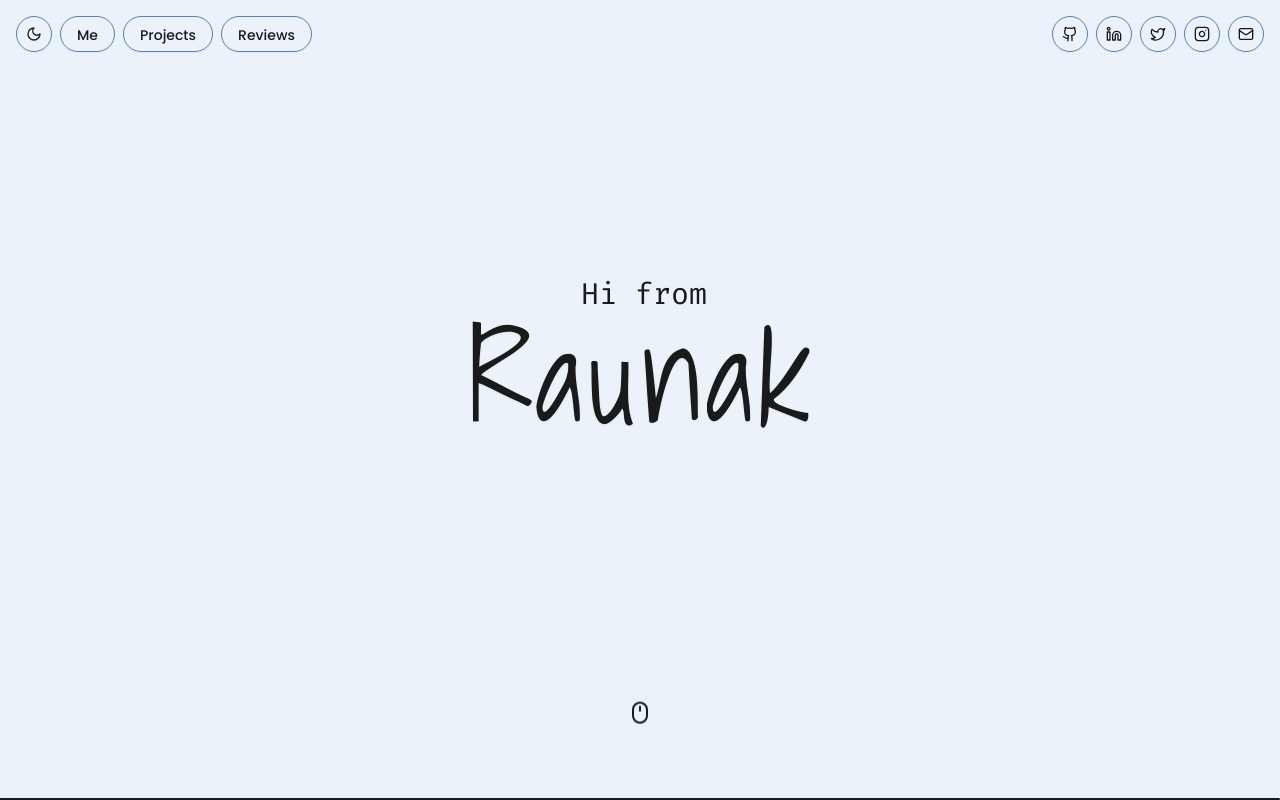
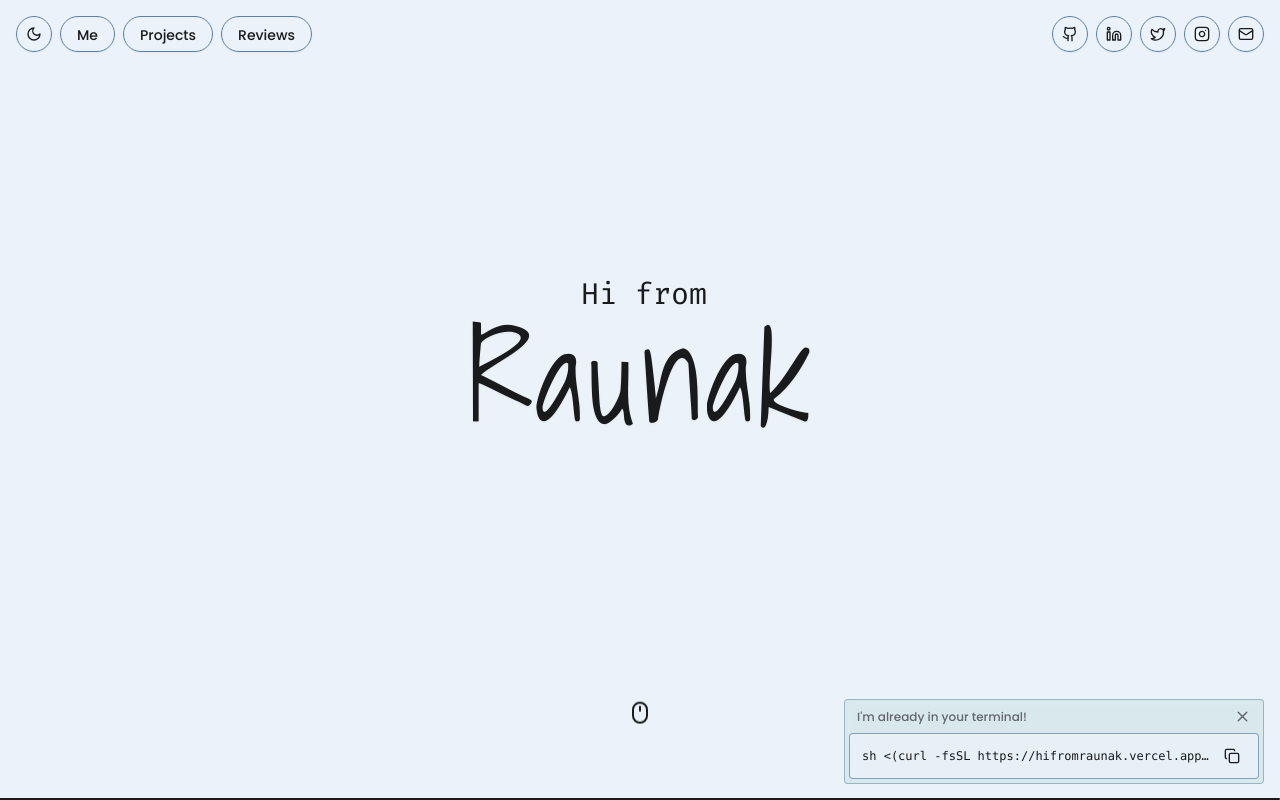
Before and after one commit to RaunakDiesFromCode/portfolio, a Next.js app: page / in a window 1280 px wide. Shown: the top 800 px of the page. Built offline with nearby package versions, Linux system fonts and the light colour scheme; no server answers; the database is empty.

Commit message:
fix: update animation easing and clip-path for theme transition; correct id attributes in components

```diff
--- a/src/app/globals.css
+++ b/src/app/globals.css
@@ -20,16 +20,16 @@ html {
 }
 
 ::view-transition-new(root) {
-  animation: theme-rise 900ms ease-in-out forwards;
+  animation: theme-rise 900ms ease-out forwards;
 }
 
 @keyframes theme-rise {
   from {
-    clip-path: circle(0% at 50% 100%);
+    clip-path: circle(0% at 50% 0%);
   }
 
   to {
-    clip-path: circle(150% at 50% 100%);
+    clip-path: circle(150% at 50% 0%);
   }
 }
 
--- a/src/components/About.tsx
+++ b/src/components/About.tsx
@@ -34,7 +34,7 @@ const About = () => {
   return (
     <div
       className={`relative flex md:h-screen md:w-full w-[80vw] flex-col items-center justify-center overflow-hidden mt-20 md:mt-0 ${highlightFont.className}`}
-      id="#about"
+      id="about"
     >
       <div className="z-20">
         <HeroText
--- a/src/components/Projects.tsx
+++ b/src/components/Projects.tsx
@@ -13,7 +13,7 @@ const Projects = () => {
   if (error) return <div>Error: {error}</div>;
 
   return (
-    <div className="relative flex min-h-screen w-full flex-col items-center justify-center overflow-hidden pt-24" id="#projects">
+    <div className="relative flex min-h-screen w-full flex-col items-center justify-center overflow-hidden pt-24" id="projects">
       <HeroText
         text="What I've done"
         className="pointer-events-none mb-3 whitespace-pre-wrap bg-foreground bg-clip-text text-center text-4xl md:text-9xl font-bold leading-none text-transparent"
--- a/src/components/Reviews.tsx
+++ b/src/components/Reviews.tsx
@@ -118,7 +118,7 @@ export function MarqueeDemo() {
   const secondRow = reviews.slice(Math.ceil(reviews.length / 2));
 
   return (
-    <div className="relative flex min-h-screen w-full flex-col items-center justify-center overflow-hidden pt-24" id="#reviews">
+    <div className="relative flex min-h-screen w-full flex-col items-center justify-center overflow-hidden pt-24" id="reviews">
       <HeroText
         text="What they say..."
         className="pointer-events-none z-40 mb-3 pb-8 whitespace-pre-wrap bg-foreground bg-clip-text text-center text-4xl md:text-9xl font-bold leading-none text-transparent"
--- a/src/components/footer.tsx
+++ b/src/components/footer.tsx
@@ -3,8 +3,9 @@ import React from "react";
 
 const Footer = () => {
     return (
-        <div className="text-center cursor-default bg-foreground text-background rounded-t-sm">
-            <div className="text-foreground/60 py-7 flex items-center justify-center">
+        <div className="text-center cursor-default bg-foreground text-background">
+            <div className="bg-background rounded-b-sm w-full h-5"></div>
+            <div className="text-foreground/60 pb-7 pt-4 flex items-center justify-center">
                 <h1 className="md:text-xl text-lg text-background">
                     Made with
                     <span className="hover:text-red-500 transition-colors duration-150 font-bold">
--- a/src/components/navbar.tsx
+++ b/src/components/navbar.tsx
@@ -1,35 +1,89 @@
 "use client";
 
-import { Moon, Sun } from "lucide-react";
-import React from "react";
+import React, { useState } from "react";
+import {
+    Moon,
+    Sun,
+    Twitter,
+    Github,
+    Linkedin,
+    Mail,
+    Instagram,
+    Copy,
+    Check,
+    X,
+    Terminal,
+} from "lucide-react";
 import { useTheme } from "next-themes";
-import { Twitter, Github, Linkedin, Mail, Instagram } from "lucide-react";
 import { Button } from "./ui/button";
 
-const Navbar = () => {
+const NAV_ITEMS = [
+    { label: "Me", id: "about" },
+    { label: "Projects", id: "projects" },
+    { label: "Reviews", id: "reviews" },
+];
+
+const SOCIALS = [
+    { href: "https://github.com/RaunakDiesFromCode", icon: Github },
+    { href: "https://www.linkedin.com/in/raunak-manna/", icon: Linkedin },
+    { href: "https://x.com/RaunakM298742", icon: Twitter },
+    { href: "https://www.instagram.com/har.jagah.raunak/", icon: Instagram },
+    {
+        href: "mailto:raunakmanna43@gmail.com?subject=I%20saw%20your%20portfolio",
+        icon: Mail,
+    },
+];
+
+function getInstallCommand() {
+    const platform = navigator.platform.toLowerCase();
+    const userAgent = navigator.userAgent.toLowerCase();
+
+    // Windows (including WSL edge cases)
+    if (platform.includes("win") || userAgent.includes("windows")) {
+        return "irm https://hifromraunak.vercel.app/run.ps1 | iex";
+    }
+
+    // macOS
+    if (platform.includes("mac")) {
+        return "sh <(curl -fsSL https://hifromraunak.vercel.app/run.sh)";
+    }
+
+    // Linux
+    if (platform.includes("linux")) {
+        return "sh <(curl -fsSL https://hifromraunak.vercel.app/run.sh)";
+    }
+
+    // Fallback (unknown OS)
+    return "Unsupported OS";
+}
+
+export default function Navbar() {
     const { theme, setTheme } = useTheme();
+    const [copied, setCopied] = useState(false);
+    const [visible, setVisible] = useState(true);
 
     const toggleTheme = (e: React.MouseEvent<HTMLButtonElement>) => {
-        const x = e.clientX;
-        const y = e.clientY;
+        document.documentElement.style.setProperty("--vt-x", `${e.clientX}px`);
+        document.documentElement.style.setProperty("--vt-y", `${e.clientY}px`);
 
-        document.documentElement.style.setProperty("--vt-x", `${x}px`);
-        document.documentElement.style.setProperty("--vt-y", `${y}px`);
+        const next = theme === "light" ? "dark" : "light";
 
         if (!document.startViewTransition) {
-            setTheme(theme === "light" ? "dark" : "light");
+            setTheme(next);
             return;
         }
 
-        document.startViewTransition(() => {
-            setTheme(theme === "light" ? "dark" : "light");
-        });
+        document.startViewTransition(() => setTheme(next));
     };
 
+    const scrollTo = (id: string) =>
+        document.getElementById(id)?.scrollIntoView({ behavior: "smooth" });
+
     return (
-        <div className=" flex justify-between">
-            <div className="flex md:flex-row flex-col gap-2">
-                <div className="flex items-center gap-2">
+        <nav className="flex justify-between h-[96dvh]">
+            {/* LEFT */}
+            <div className="flex flex-col md:flex-row gap-2">
+                <div className="flex items-start gap-2">
                     <Button variant="outline" size="icon" onClick={toggleTheme}>
                         {theme === "light" ? (
                             <Sun className="h-[1.5rem] w-[1.3rem]" />
@@ -38,98 +92,105 @@ const Navbar = () => {
                         )}
                     </Button>
 
+                    {NAV_ITEMS.map(({ label, id }) => (
                         <Button
+                            key={id}
                             variant="outline"
-                        className="hiddden md:block"
-                        onClick={() =>
-                            document.getElementById("#about")?.scrollIntoView({
-                                behavior: "smooth",
-                            })
-                        }
+                            className="hidden md:block"
+                            onClick={() => scrollTo(id)}
                         >
-                        Me
+                            {label}
                         </Button>
+                    ))}
                 </div>
-                <Button
-                    variant="outline"
-                    className="hiddden md:block"
-                    onClick={() =>
-                        document.getElementById("#projects")?.scrollIntoView({
-                            behavior: "smooth",
-                        })
-                    }
-                >
-                    Projects
-                </Button>
-                <Button
-                    variant="outline"
-                    className="hiddden md:block"
-                    onClick={() =>
-                        document.getElementById("#reviews")?.scrollIntoView({
-                            behavior: "smooth",
-                        })
-                    }
-                >
-                    Reviews
-                </Button>
             </div>
 
-            <div>
-                <ul className="flex md:flex-row flex-col gap-2 items-center h-[93dvh] md:h-full justify-end">
-                    <li>
-                        <Button variant="outline" asChild size="icon">
-                            <a
-                                href="https://github.com/RaunakDiesFromCode"
-                                target="_blank"
-                            >
-                                <Github />
+            {/* RIGHT */}
+            <div className="flex flex-col items-end justify-end gap-2 h-full">
+                <ul className="flex flex-col md:flex-row gap-2 md:h-full justify-end">
+                    {SOCIALS.map(({ href, icon: Icon }) => (
+                        <li key={href}>
+                            <Button variant="outline" size="icon" asChild>
+                                <a href={href} target="_blank" rel="noreferrer">
+                                    <Icon />
                                 </a>
                             </Button>
                         </li>
-                    <li>
-                        <Button variant="outline" asChild size="icon">
-                            <a
-                                href="https://www.linkedin.com/in/raunak-manna/"
-                                target="_blank"
+                    ))}
+                </ul>
+
+                <div className="relative">
+                    {/* Terminal panel */}
+                    <div
+                        className={`
+            hidden md:flex flex-col gap-2
+            rounded border border-input/50 bg-accent/40
+            p-1 pt-2 backdrop-blur-sm max-w-[420px]
+            transition-all duration-300 ease-out
+            ${
+                visible
+                    ? "opacity-100 translate-x-0 pointer-events-auto"
+                    : "opacity-0 translate-x-6 pointer-events-none"
+            }
+        `}
                     >
-                                <Linkedin />
-                            </a>
+                        <div className="flex items-center justify-between px-2">
+                            <span className="text-xs text-muted-foreground">
+                                I&apos;m already in your terminal!
+                            </span>
+                            <button
+                                className="text-muted-foreground"
+                                onClick={() => setVisible(false)}
+                            >
+                                <X size={17} />
+                            </button>
+                        </div>
+
+                        <div className="flex items-center gap-2 rounded bg-background/80 border border-input/70 px-3 py-2 font-mono text-xs text-foreground">
+                            <span className="truncate select-all">
+                                {getInstallCommand()}
+                            </span>
+
+                            <Button
+                                variant="ghost"
+                                size="icon"
+                                className="h-7 w-7 shrink-0"
+                                onClick={() => {
+                                    navigator.clipboard.writeText(
+                                        getInstallCommand()
+                                    );
+                                    setCopied(true);
+                                    setTimeout(() => setCopied(false), 2000);
+                                }}
+                            >
+                                {copied ? (
+                                    <Check className="h-4 w-4 text-emerald-500" />
+                                ) : (
+                                    <Copy className="h-4 w-4" />
+                                )}
                             </Button>
-                    </li>
-                    <li>
-                        <Button variant="outline" asChild size="icon">
-                            <a
-                                href="https://x.com/RaunakM298742"
-                                target="_blank"
-                            >
-                                <Twitter />
-                            </a>
-                        </Button>
-                    </li>
-                    <li>
-                        <Button variant="outline" asChild size="icon">
-                            <a
-                                href="https://www.instagram.com/har.jagah.raunak/"
-                                target="_blank"
-                            >
-                                <Instagram />
-                            </a>
-                        </Button>
-                    </li>
-                    <li>
-                        <Button variant="outline" asChild size="icon">
-                            <a
-                                href="mailto:raunakmanna43@gmail.com&subject=I%20saw%20your%20portfolio"
-                                target="_blank"
-                            >
-                                <Mail />
-                            </a>
-                        </Button>
-                    </li>
-                </ul>
                         </div>
                     </div>
+
+                    {/* Terminal button */}
+                    <Button
+                        variant="outline"
+                        size="icon"
+                        onClick={() => setVisible((v) => !v)}
+                        className={`
+            absolute bottom-0 right-0
+            transition-all duration-300 ease-out
+            ${
+                visible
+                    ? "opacity-0 scale-95 pointer-events-none"
+                    : "opacity-100 scale-100"
+            }
+        `}
+                    >
+                        <Terminal />
+                    </Button>
+                </div>
+            </div>
+        </nav>
     );
-};
-
-export default Navbar;
+}
```
Lines whose indentation alone changed are shown as unchanged.
